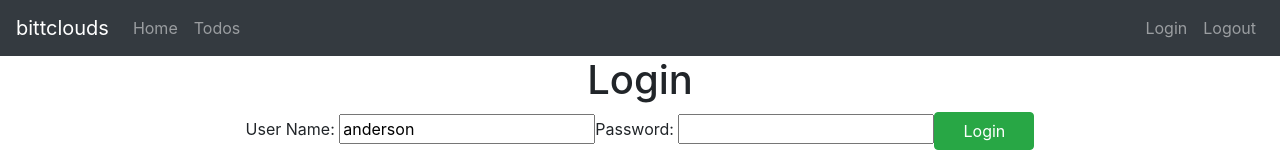
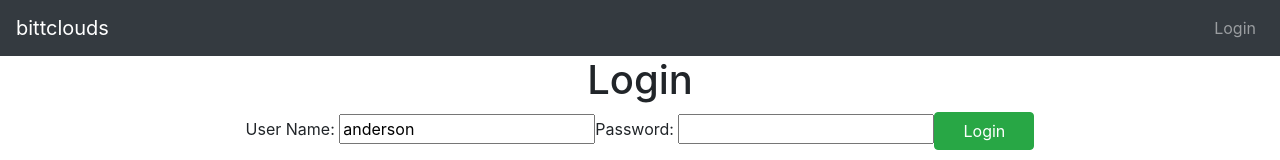
Before and after one commit to andersonbtt/react-counter-example, a React (Create React App) app: page / in a window 1280 px wide. Shown: the top 160 px of the page. Built offline with nearby package versions, Linux system fonts and the light colour scheme.

Commit message:
Added login related permission

```diff
--- /dev/null
+++ b/src/components/todo/AuthenticationService.js
@@ -0,0 +1,21 @@
+
+
+class AuthenticationService {
+
+    registerSuccessfulLogin(username, password){
+        console.log(`${username} successful logged`)
+        sessionStorage.setItem('authenticatedUser', username)
+    }
+
+    logout(){
+        sessionStorage.removeItem('authenticatedUser')
+    }
+
+    isUserLoggedIn(){
+        let loggedUser = sessionStorage.getItem('authenticatedUser')
+        if(loggedUser===null) return false
+        return true
+    }
+
+}
+export default new AuthenticationService()
--- a/src/components/todo/TodoApp.jsx
+++ b/src/components/todo/TodoApp.jsx
@@ -1,6 +1,7 @@
 import React, {Component} from 'react';
 import '../counter/CounterButton.css';
 import {BrowserRouter as Router, Route, Switch , Link} from 'react-router-dom';
+import AuthenticationService from './AuthenticationService.js'
 
 class TodoApp extends Component{
 
@@ -35,6 +36,9 @@ class HeaderComponent extends Component{
         }
     }
     render(){
+        const isUserLoggedIn = AuthenticationService.isUserLoggedIn();
+
+
         return (
             <header>
                 <nav className="navbar navbar-expand-md navbar-dark bg-dark">
@@ -44,20 +48,36 @@ class HeaderComponent extends Component{
                         </a>
                     </div>
                     <ul className="navbar-nav navbar-collapse">
+                        {
+                            isUserLoggedIn && (
                                 <li>
                                 <Link className="nav-link" to="/welcome/anderson">Home</Link>
                                 </li>
+                            )
+                        }
+                        {
+                            isUserLoggedIn && (
                                 <li>
                                     <Link className="nav-link" to="/todos">Todos</Link>
                                 </li>
+                            )
+                        }
                     </ul>
                     <ul className="navbar-nav navbar-collapse justify-content-end">
+                        {
+                            !isUserLoggedIn && (
                                 <li>
                                     <Link className="nav-link" to="/login">Login</Link>
                                 </li>
+                            )
+                        }
+                        {
+                            isUserLoggedIn && (
                             <li>
-                            <Link className="nav-link" to="/logout">Logout</Link>
+                                <Link className="nav-link" to="/logout" onClick={AuthenticationService.logout}>Logout</Link>
                             </li>
+                            )
+                        }
                     </ul>
                 </nav>
             </header>
@@ -181,14 +201,8 @@ class LoginComponent extends Component{
     loginClicked(){
 
         if(this.state.username==='anderson' && this.state.password==='password'){
-            console.log('successful')
+            AuthenticationService.registerSuccessfulLogin(this.state.username, this.state.password)
             this.props.history.push(`/welcome/${this.state.username}`)
-/**            this.setState((prevState)=>{
-                return {
-                    hasLoginFailed: false,
-                    hasLoginSucceeded: true
-                }
-            }) */
         } else {
             console.log('failure')
             this.setState((prevState)=>{
```
Lines whose indentation alone changed are shown as unchanged.
